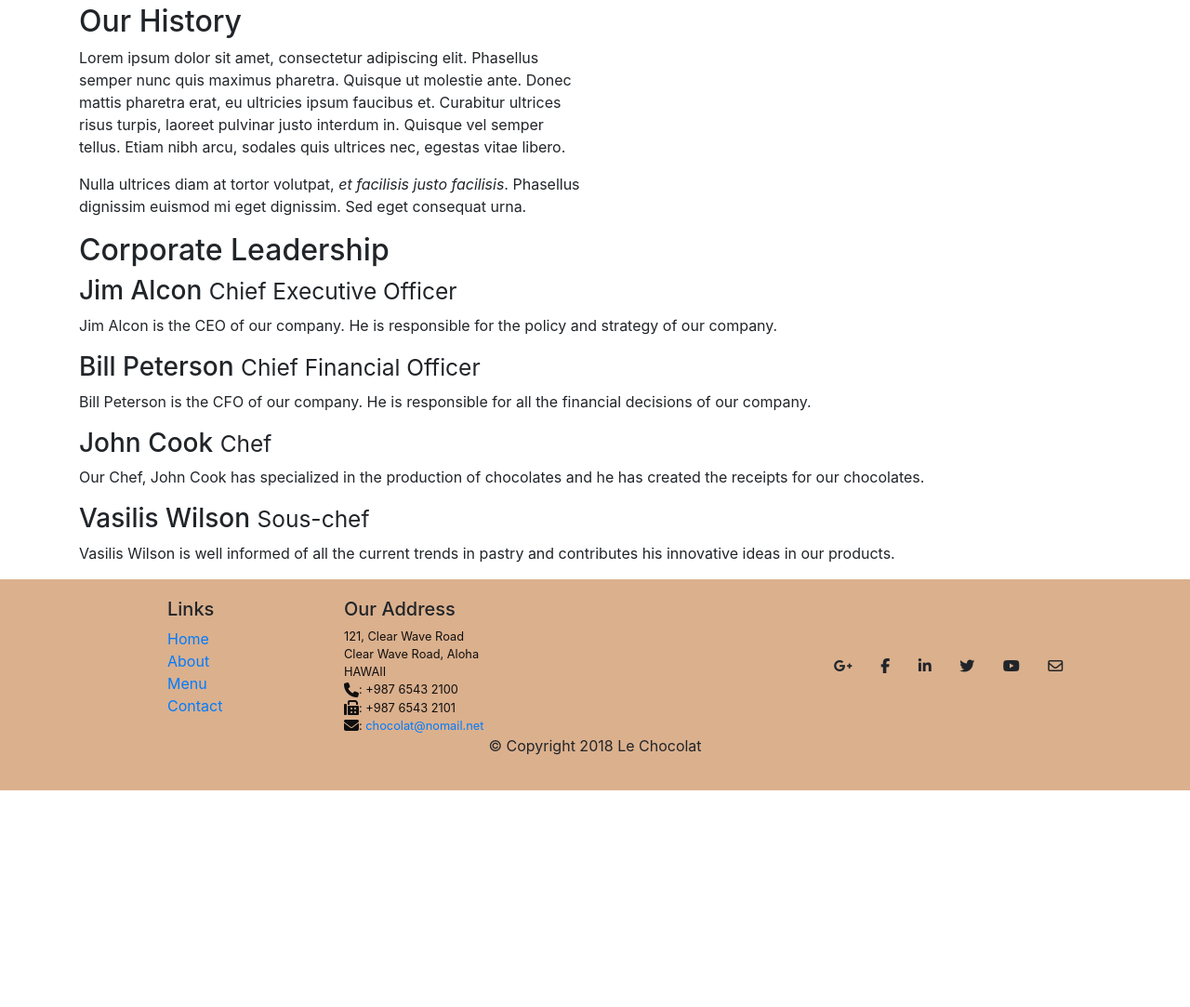
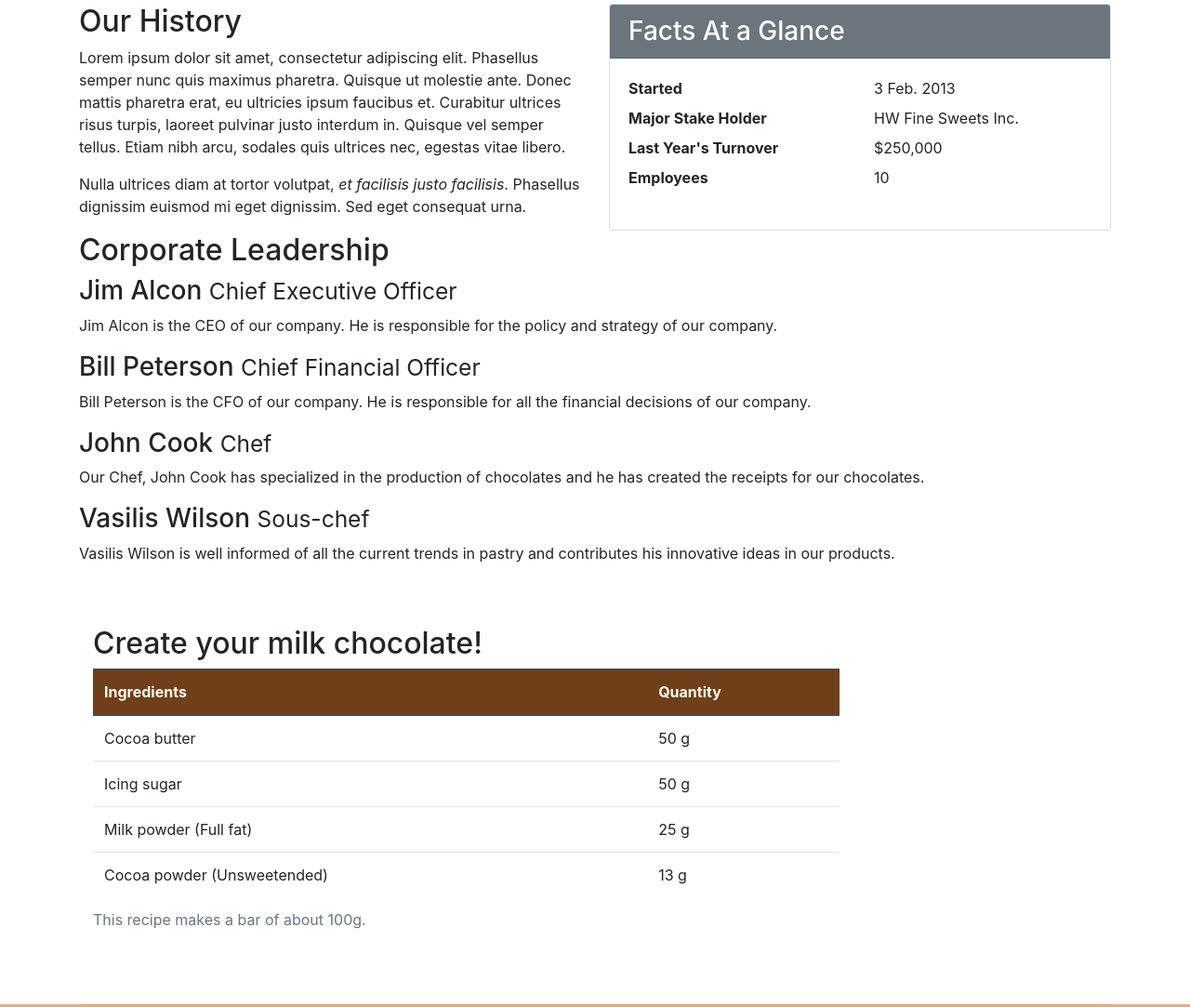
Before and after one commit to gemGreece/Le-Chocolat, a plain HTML site: page aboutus.html in a window 1280 px wide. Shown: the part 456-1539 px from the top of the page at 93% size. Before the commit the page ends 1306 px from the top, so only its background shows below. Drawn offline with nearby package versions, Linux system fonts and the light colour scheme.

Commit message:
Tables and Cards

```diff
--- a/aboutus.html
+++ b/aboutus.html
@@ -49,12 +49,14 @@
     </header>
 
     <div class="container">
+
         <nav aria-label="breadcrumb" class="pano-orio">
             <ol class="breadcrumb">
                 <li class="breadcrumb-item"><a href="./index.html">Home</a></li>
                 <li class="breadcrumb-item active" aria-current="page">About us</li>
             </ol>
         </nav>
+
         <div class="row">
             <div class="col-12">
                 <h3>About Us</h3>
@@ -73,9 +75,23 @@
                     euismod mi eget dignissim. Sed eget consequat urna. </p>
             </div>
             <div class="col col-sm">
+                <div class="card">
+                    <h3 class="card-header bg-secondary text-white">Facts At a Glance</h3>
+                    <div class="card-body">
+                        <dl class="row">
+                            <dt class="col-6">Started</dt>
+                            <dd class="col-6">3 Feb. 2013</dd>
+                            <dt class="col-6">Major Stake Holder</dt>
+                            <dd class="col-6">HW Fine Sweets Inc.</dd>
+                            <dt class="col-6">Last Year's Turnover</dt>
+                            <dd class="col-6">$250,000</dd>
+                            <dt class="col-6">Employees</dt>
+                            <dd class="col-6">10</dd>
+                        </dl>
+                    </div>
+                </div>
             </div>
         </div>
-
 
         <div class="row">
             <div class="col-12">
@@ -96,6 +112,43 @@
                 <p class="d-none d-sm-block">Vasilis Wilson is well informed of all the current trends in pastry and
                     contributes his innovative
                     ideas in our products. </p>
+            </div>
+        </div>
+
+        <div class="row row-content">
+            <div class="col-12 col-sm-9">
+                <h2> Create your milk chocolate!</h2>
+                <div class="table-responsive">
+                    <table class="table table-hover">
+                        <caption>This recipe makes a bar of about 100g.</caption>
+                        <thead class="thead-dark">
+                            <tr>
+                                <th>Ingredients</th>
+                                <th>Quantity</th>
+                            </tr>
+                        </thead>
+                        <tbody>
+                            <tr>
+                                <td>Cocoa butter</td>
+                                <td>50 g</td>
+                            </tr>
+                            <tr>
+                                <td>Icing sugar</td>
+                                <td>50 g</td>
+                            </tr>
+                            <tr>
+                                <td>Milk powder (Full fat)</td>
+                                <td>25 g</td>
+                            </tr>
+                            <tr>
+                                <td>Cocoa powder (Unsweetended)</td>
+                                <td>13 g</td>
+                            </tr>
+                        </tbody>
+                    </table>
+                </div>
+            </div>
+            <div class="col-12 col-sm-3">
             </div>
         </div>
 
--- a/css/styles.css
+++ b/css/styles.css
@@ -38,3 +38,10 @@ address{
 .pano-orio {
     margin-top: 19px;
 }
+
+.table .thead-dark th{
+    color:floralwhite;
+    background-color:#6E3F19
+}
+
+tr:hover {background-color:#dbb08db0!important}
```
